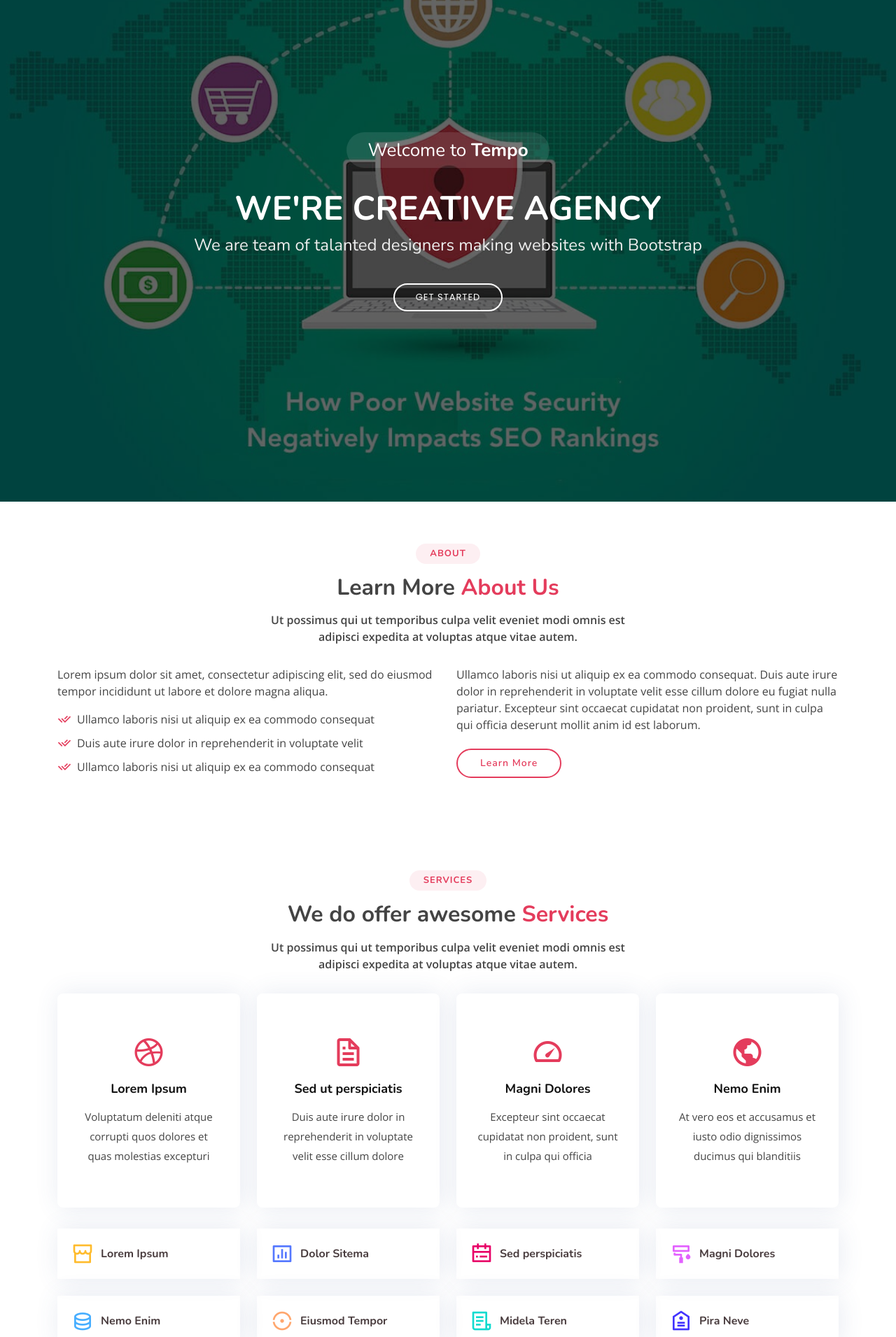
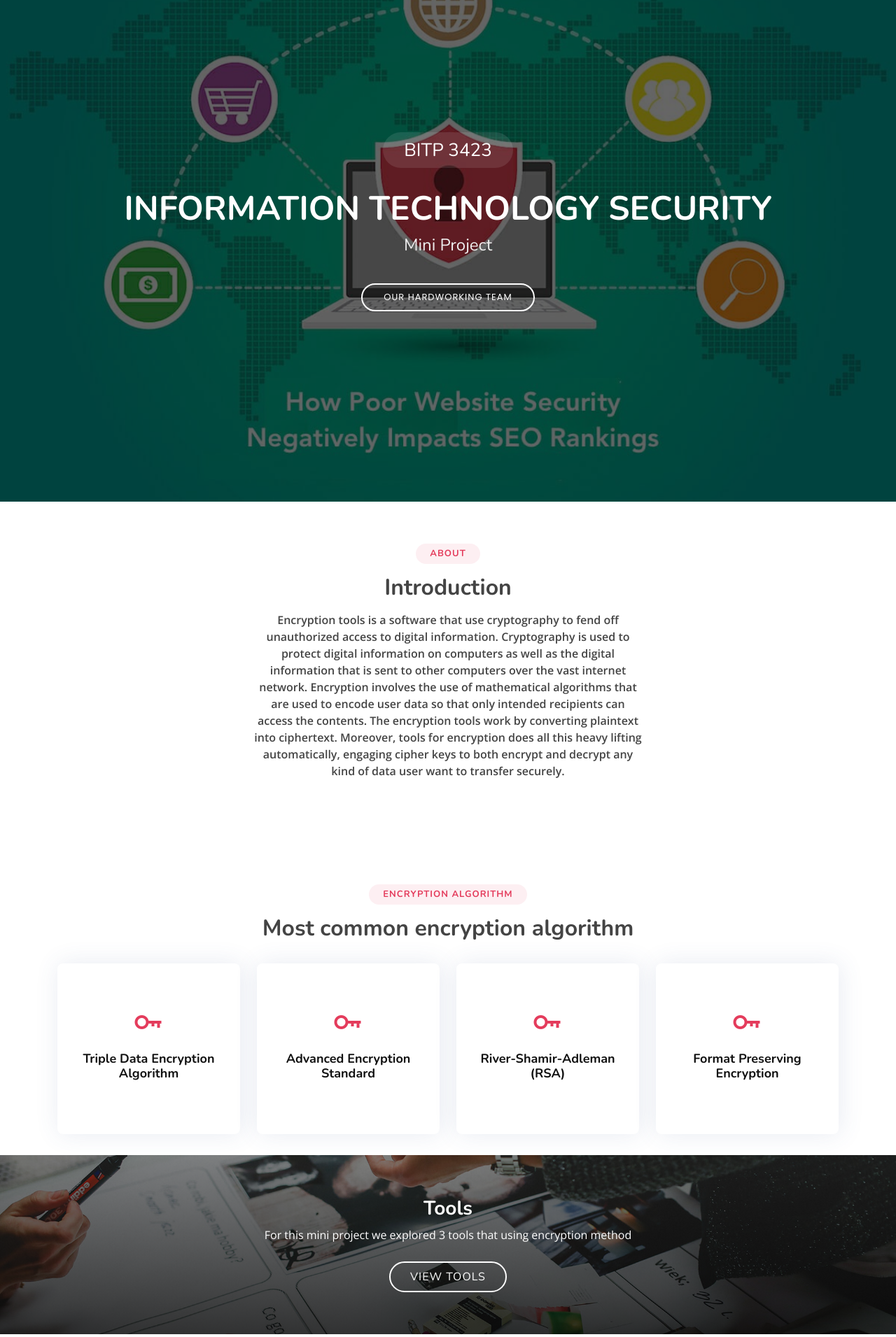
Before and after one commit to hannanyusop/encryption, a PHP site: page / in a window 1280 px wide. Shown: the part 83-1994 px from the top of the page at 70% size. Run offline with PHP 8.4, Linux system fonts and the light colour scheme.

Commit message:
last changes

```diff
--- a/index.php
+++ b/index.php
@@ -9,10 +9,10 @@
 
   <section id="hero">
     <div class="hero-container">
-      <h3>Welcome to <strong>Tempo</strong></h3>
-      <h1>We're Creative Agency</h1>
-      <h2>We are team of talanted designers making websites with Bootstrap</h2>
-      <a href="#about" class="btn-get-started scrollto">Get Started</a>
+      <h3>BITP 3423</h3>
+      <h1>INFORMATION TECHNOLOGY SECURITY</h1>
+      <h2>Mini Project</h2>
+      <a href="team.php" class="btn-get-started scrollto">Our Hardworking Team</a>
     </div>
   </section><!-- End Hero -->
 
@@ -24,30 +24,13 @@
 
         <div class="section-title">
           <h2>About</h2>
-          <h3>Learn More <span>About Us</span></h3>
-          <p>Ut possimus qui ut temporibus culpa velit eveniet modi omnis est adipisci expedita at voluptas atque vitae autem.</p>
-        </div>
-
-        <div class="row content">
-          <div class="col-lg-6">
-            <p>
-              Lorem ipsum dolor sit amet, consectetur adipiscing elit, sed do eiusmod tempor incididunt ut labore et dolore
-              magna aliqua.
-            </p>
-            <ul>
-              <li><i class="ri-check-double-line"></i> Ullamco laboris nisi ut aliquip ex ea commodo consequat</li>
-              <li><i class="ri-check-double-line"></i> Duis aute irure dolor in reprehenderit in voluptate velit</li>
-              <li><i class="ri-check-double-line"></i> Ullamco laboris nisi ut aliquip ex ea commodo consequat</li>
-            </ul>
-          </div>
-          <div class="col-lg-6 pt-4 pt-lg-0">
-            <p>
-              Ullamco laboris nisi ut aliquip ex ea commodo consequat. Duis aute irure dolor in reprehenderit in voluptate
-              velit esse cillum dolore eu fugiat nulla pariatur. Excepteur sint occaecat cupidatat non proident, sunt in
-              culpa qui officia deserunt mollit anim id est laborum.
-            </p>
-            <a href="#" class="btn-learn-more">Learn More</a>
-          </div>
+          <h3>Introduction</h3>
+          <p>Encryption tools is a software that use cryptography to fend off unauthorized access to digital information.
+              Cryptography is used to protect digital information on computers as well as the digital information that is
+              sent to other computers over the vast internet network. Encryption involves the use of mathematical algorithms
+              that are used to encode user data so that only intended recipients can access the contents. The encryption tools
+              work by converting plaintext into ciphertext. Moreover, tools for encryption does all this heavy lifting automatically,
+              engaging cipher keys to both encrypt and decrypt any kind of data user want to transfer securely.</p>
         </div>
 
       </div>
@@ -58,41 +41,36 @@
       <div class="container">
 
         <div class="section-title">
-          <h2>Services</h2>
-          <h3>We do offer awesome <span>Services</span></h3>
-          <p>Ut possimus qui ut temporibus culpa velit eveniet modi omnis est adipisci expedita at voluptas atque vitae autem.</p>
+          <h2>encryption algorithm</h2>
+          <h3>Most common encryption algorithm</h3>
         </div>
 
         <div class="row">
           <div class="col-md-6 col-lg-3 d-flex align-items-stretch mb-5 mb-lg-0">
             <div class="icon-box">
-              <div class="icon"><i class="bx bxl-dribbble"></i></div>
-              <h4 class="title"><a href="">Lorem Ipsum</a></h4>
-              <p class="description">Voluptatum deleniti atque corrupti quos dolores et quas molestias excepturi</p>
+              <div class="icon"><i class="bx bx-key"></i></div>
+              <h4 class="title"><a href="">Triple Data Encryption Algorithm</a></h4>
             </div>
           </div>
 
           <div class="col-md-6 col-lg-3 d-flex align-items-stretch mb-5 mb-lg-0">
             <div class="icon-box">
-              <div class="icon"><i class="bx bx-file"></i></div>
-              <h4 class="title"><a href="">Sed ut perspiciatis</a></h4>
-              <p class="description">Duis aute irure dolor in reprehenderit in voluptate velit esse cillum dolore</p>
+              <div class="icon"><i class="bx bx-key"></i></div>
+              <h4 class="title"><a href="">Advanced Encryption Standard</a></h4>
             </div>
           </div>
 
           <div class="col-md-6 col-lg-3 d-flex align-items-stretch mb-5 mb-lg-0">
             <div class="icon-box">
-              <div class="icon"><i class="bx bx-tachometer"></i></div>
-              <h4 class="title"><a href="">Magni Dolores</a></h4>
-              <p class="description">Excepteur sint occaecat cupidatat non proident, sunt in culpa qui officia</p>
+              <div class="icon"><i class="bx bx-key"></i></div>
+              <h4 class="title"><a href="">River-Shamir-Adleman (RSA)</a></h4>
             </div>
           </div>
 
           <div class="col-md-6 col-lg-3 d-flex align-items-stretch mb-5 mb-lg-0">
             <div class="icon-box">
-              <div class="icon"><i class="bx bx-world"></i></div>
-              <h4 class="title"><a href="">Nemo Enim</a></h4>
-              <p class="description">At vero eos et accusamus et iusto odio dignissimos ducimus qui blanditiis</p>
+              <div class="icon"><i class="bx bx-key"></i></div>
+              <h4 class="title"><a href="">Format Preserving Encryption</a></h4>
             </div>
           </div>
 
@@ -102,166 +80,87 @@
     </section><!-- End Services Section -->
 
     <!-- ======= Features Section ======= -->
-    <section id="features" class="features">
-      <div class="container">
-
-        <div class="row">
-          <div class="col-lg-3 col-md-4 col-6 col-6">
-            <div class="icon-box">
-              <i class="ri-store-line" style="color: #ffbb2c;"></i>
-              <h3><a href="">Lorem Ipsum</a></h3>
-            </div>
-          </div>
-          <div class="col-lg-3 col-md-4 col-6">
-            <div class="icon-box">
-              <i class="ri-bar-chart-box-line" style="color: #5578ff;"></i>
-              <h3><a href="">Dolor Sitema</a></h3>
-            </div>
-          </div>
-          <div class="col-lg-3 col-md-4 col-6 mt-4 mt-md-0">
-            <div class="icon-box">
-              <i class="ri-calendar-todo-line" style="color: #e80368;"></i>
-              <h3><a href="">Sed perspiciatis</a></h3>
-            </div>
-          </div>
-          <div class="col-lg-3 col-md-4 col-6 mt-4 mt-lg-0">
-            <div class="icon-box">
-              <i class="ri-paint-brush-line" style="color: #e361ff;"></i>
-              <h3><a href="">Magni Dolores</a></h3>
-            </div>
-          </div>
-          <div class="col-lg-3 col-md-4 col-6 mt-4">
-            <div class="icon-box">
-              <i class="ri-database-2-line" style="color: #47aeff;"></i>
-              <h3><a href="">Nemo Enim</a></h3>
-            </div>
-          </div>
-          <div class="col-lg-3 col-md-4 col-6 mt-4">
-            <div class="icon-box">
-              <i class="ri-gradienter-line" style="color: #ffa76e;"></i>
-              <h3><a href="">Eiusmod Tempor</a></h3>
-            </div>
-          </div>
-          <div class="col-lg-3 col-md-4 col-6 mt-4">
-            <div class="icon-box">
-              <i class="ri-file-list-3-line" style="color: #11dbcf;"></i>
-              <h3><a href="">Midela Teren</a></h3>
-            </div>
-          </div>
-          <div class="col-lg-3 col-md-4 col-6 mt-4">
-            <div class="icon-box">
-              <i class="ri-price-tag-2-line" style="color: #4233ff;"></i>
-              <h3><a href="">Pira Neve</a></h3>
-            </div>
-          </div>
-          <div class="col-lg-3 col-md-4 col-6 mt-4">
-            <div class="icon-box">
-              <i class="ri-anchor-line" style="color: #b2904f;"></i>
-              <h3><a href="">Dirada Pack</a></h3>
-            </div>
-          </div>
-          <div class="col-lg-3 col-md-4 col-6 mt-4">
-            <div class="icon-box">
-              <i class="ri-disc-line" style="color: #b20969;"></i>
-              <h3><a href="">Moton Ideal</a></h3>
-            </div>
-          </div>
-          <div class="col-lg-3 col-md-4 col-6 mt-4">
-            <div class="icon-box">
-              <i class="ri-base-station-line" style="color: #ff5828;"></i>
-              <h3><a href="">Verdo Park</a></h3>
-            </div>
-          </div>
-          <div class="col-lg-3 col-md-4 col-6 mt-4">
-            <div class="icon-box">
-              <i class="ri-fingerprint-line" style="color: #29cc61;"></i>
-              <h3><a href="">Flavor Nivelanda</a></h3>
-            </div>
-          </div>
-        </div>
-
-      </div>
-    </section><!-- End Features Section -->
 
     <!-- ======= Cta Section ======= -->
     <section id="cta" class="cta">
       <div class="container">
 
         <div class="text-center">
-          <h3>Call To Action</h3>
-          <p> Duis aute irure dolor in reprehenderit in voluptate velit esse cillum dolore eu fugiat nulla pariatur. Excepteur sint occaecat cupidatat non proident, sunt in culpa qui officia deserunt mollit anim id est laborum.</p>
-          <a class="cta-btn" href="#">Call To Action</a>
+          <h3>Tools</h3>
+          <p>For this mini project we explored 3 tools that using encryption method</p>
+          <a class="cta-btn" href="keybase.php">View Tools</a>
         </div>
 
       </div>
     </section><!-- End Cta Section -->
+
+
+      <section id="pricing" class="pricing">
+          <div class="container">
+
+              <div class="section-title">
+                  <h2>CIA</h2>
+                  <h3>Confidentiality, Integrity & Availability</h3>
+              </div>
+
+              <div class="row">
+
+                  <div class="col-lg-4 col-md-6">
+                      <div class="box">
+                          <h3>Keybase.io</h3>
+                          <ul>
+                              <li><b>Confidentiality</b><br> Only authorized account who are registered by phone no. have full access to the application.</li>
+                              <li><b>Integrity</b><br> The data can be share to other user from difference platform. But only the user with authorized account can share the data either sent the data or receive the data.  </li>
+                              <li><b>Availability</b><br> Only authorized account can be achieved the data based on where the data is stored and how it can be reached.</li>
+                          </ul>
+                          <div class="btn-wrap">
+                              <a href="keybase.php" class="btn-buy">View</a>
+                          </div>
+                      </div>
+                  </div>
+
+                  <div class="col-lg-4 col-md-6 mt-4 mt-md-0">
+                      <div class="box recommended">
+                          <h3>Unicode Cryptor</h3>
+                          <ul>
+                              <li><b>Confidentiality</b><br> Everyone can access the application as the application didn’t have user to register any account. </li>
+                              <li><b>Integrity</b><br> The data for this application has no integrity at all as anyone can encrypt/decrypt using the application with no limit.</li>
+                              <li><b>Availability</b><br> The data didn’t store at any platform as the application is like on/off application because user can insert any text and it will straightly decrypt.</li>
+                          </ul>
+                          <div class="btn-wrap">
+                              <a href="unicode.php" class="btn-buy">View</a>
+                          </div>
+                      </div>
+                  </div>
+
+                  <div class="col-lg-4 col-md-6 mt-4 mt-lg-0">
+                      <div class="box">
+                          <h3>Boxcryptor</h3>
+                          <ul>
+                              <li><b>Confidentiality</b><br> The user need to login/sign up by email to have full access of the application.</li>
+                              <li><b>Integrity</b><br> The application has full integrity as every folder need to set pin/password before can be shared. And the set of pin/password can be done only by authorized user.</li>
+                              <li><b>Availability</b><br> The data is secure as if authorized user wants to achieved the data, the user need to enter correct pin/password to have access to the data.</li>
+                          </ul>
+                          <div class="btn-wrap">
+                              <a href="box.php" class="btn-buy">View </a>
+                          </div>
+                      </div>
+                  </div>
+
+              </div>
+
+          </div>
+      </section><!-- End Pricing Section -->
 
     <!-- ======= F.A.Q Section ======= -->
     <section id="faq" class="faq">
       <div class="container">
 
         <div class="section-title">
-          <h2>F.A.Q</h2>
-          <h3>Frequently Asked <span>Questions</span></h3>
+          <h3>Conclusion</h3>
         </div>
 
-        <ul class="faq-list">
-
-          <li>
-            <a data-bs-toggle="collapse" class="" data-bs-target="#faq1">Non consectetur a erat nam at lectus urna duis? <i class="icofont-simple-up"></i></a>
-            <div id="faq1" class="collapse show" data-bs-parent=".faq-list">
-              <p>
-                Feugiat pretium nibh ipsum consequat. Tempus iaculis urna id volutpat lacus laoreet non curabitur gravida. Venenatis lectus magna fringilla urna porttitor rhoncus dolor purus non.
-              </p>
-            </div>
-          </li>
-
-          <li>
-            <a data-bs-toggle="collapse" data-bs-target="#faq2" class="collapsed">Feugiat scelerisque varius morbi enim nunc faucibus a pellentesque? <i class="icofont-simple-up"></i></a>
-            <div id="faq2" class="collapse" data-bs-parent=".faq-list">
-              <p>
-                Dolor sit amet consectetur adipiscing elit pellentesque habitant morbi. Id interdum velit laoreet id donec ultrices. Fringilla phasellus faucibus scelerisque eleifend donec pretium. Est pellentesque elit ullamcorper dignissim. Mauris ultrices eros in cursus turpis massa tincidunt dui.
-              </p>
-            </div>
-          </li>
-
-          <li>
-            <a data-bs-toggle="collapse" data-bs-target="#faq3" class="collapsed">Dolor sit amet consectetur adipiscing elit pellentesque habitant morbi? <i class="icofont-simple-up"></i></a>
-            <div id="faq3" class="collapse" data-bs-parent=".faq-list">
-              <p>
-                Eleifend mi in nulla posuere sollicitudin aliquam ultrices sagittis orci. Faucibus pulvinar elementum integer enim. Sem nulla pharetra diam sit amet nisl suscipit. Rutrum tellus pellentesque eu tincidunt. Lectus urna duis convallis convallis tellus. Urna molestie at elementum eu facilisis sed odio morbi quis
-              </p>
-            </div>
-          </li>
-
-          <li>
-            <a data-bs-toggle="collapse" data-bs-target="#faq4" class="collapsed">Ac odio tempor orci dapibus. Aliquam eleifend mi in nulla? <i class="icofont-simple-up"></i></a>
-            <div id="faq4" class="collapse" data-bs-parent=".faq-list">
-              <p>
-                Dolor sit amet consectetur adipiscing elit pellentesque habitant morbi. Id interdum velit laoreet id donec ultrices. Fringilla phasellus faucibus scelerisque eleifend donec pretium. Est pellentesque elit ullamcorper dignissim. Mauris ultrices eros in cursus turpis massa tincidunt dui.
-              </p>
-            </div>
-          </li>
-
-          <li>
-            <a data-bs-toggle="collapse" data-bs-target="#faq5" class="collapsed">Tempus quam pellentesque nec nam aliquam sem et tortor consequat? <i class="icofont-simple-up"></i></a>
-            <div id="faq5" class="collapse" data-bs-parent=".faq-list">
-              <p>
-                Molestie a iaculis at erat pellentesque adipiscing commodo. Dignissim suspendisse in est ante in. Nunc vel risus commodo viverra maecenas accumsan. Sit amet nisl suscipit adipiscing bibendum est. Purus gravida quis blandit turpis cursus in
-              </p>
-            </div>
-          </li>
-
-          <li>
-            <a data-bs-toggle="collapse" data-bs-target="#faq6" class="collapsed">Tortor vitae purus faucibus ornare. Varius vel pharetra vel turpis nunc eget lorem dolor? <i class="icofont-simple-up"></i></a>
-            <div id="faq6" class="collapse" data-bs-parent=".faq-list">
-              <p>
-                Laoreet sit amet cursus sit amet dictum sit amet justo. Mauris vitae ultricies leo integer malesuada nunc vel. Tincidunt eget nullam non nisi est sit amet. Turpis nunc eget lorem dolor sed. Ut venenatis tellus in metus vulputate eu scelerisque. Pellentesque diam volutpat commodo sed egestas egestas fringilla phasellus faucibus. Nibh tellus molestie nunc non blandit massa enim nec.
-              </p>
-            </div>
-          </li>
-
-        </ul>
+        <p>Encryption is the way to keep our data safe. Data transfer encryption programs are constantly evolving, and it will be interesting to see what kind of security measures will be implement in the future.</p>
 
       </div>
     </section><!-- End F.A.Q Section -->
```
Also changed, not shown: team.php (+7 -7 lines), assets/img/team/aisyah.gif (added), assets/img/team/azly.gif (added), assets/img/team/bad.gif (added), assets/img/team/balqis.gif (added), assets/img/team/hannan.gif (added), assets/img/team/hannan.jpg (deleted), assets/img/team/jol.gif (added).
